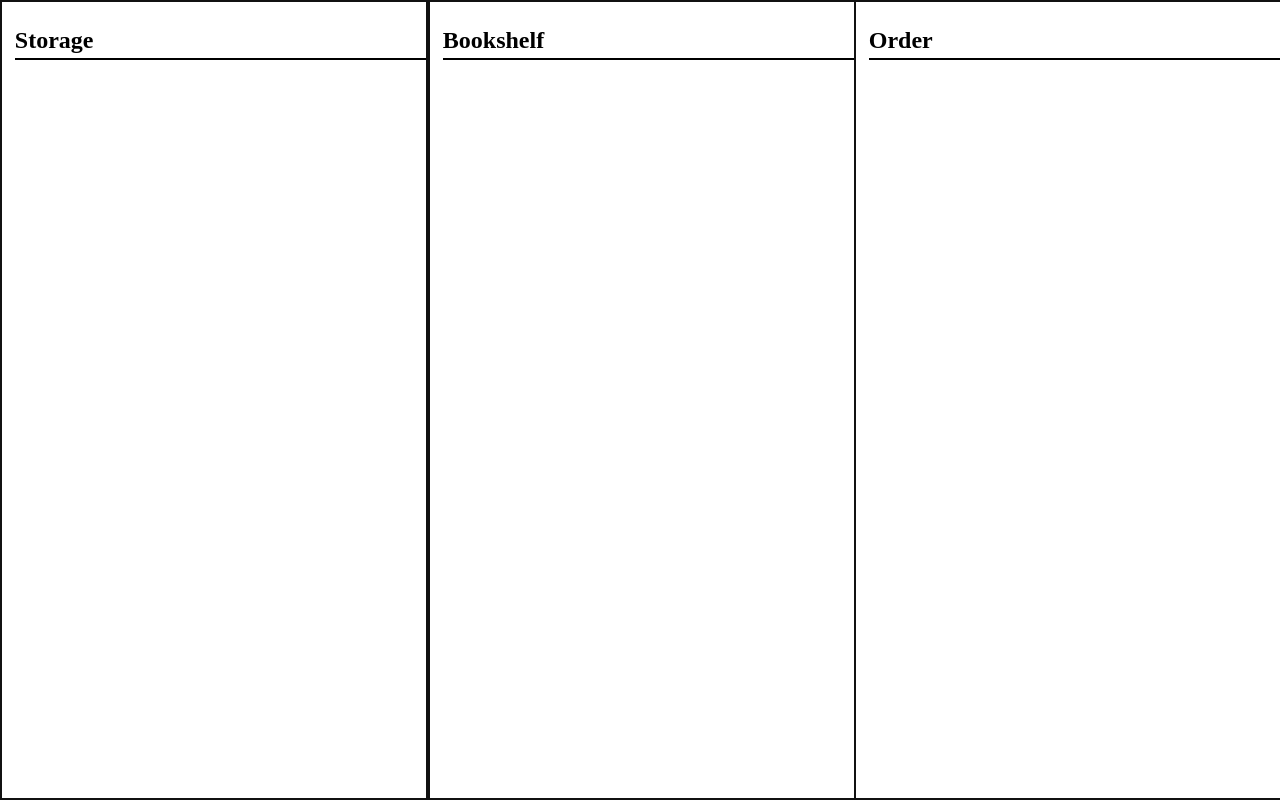
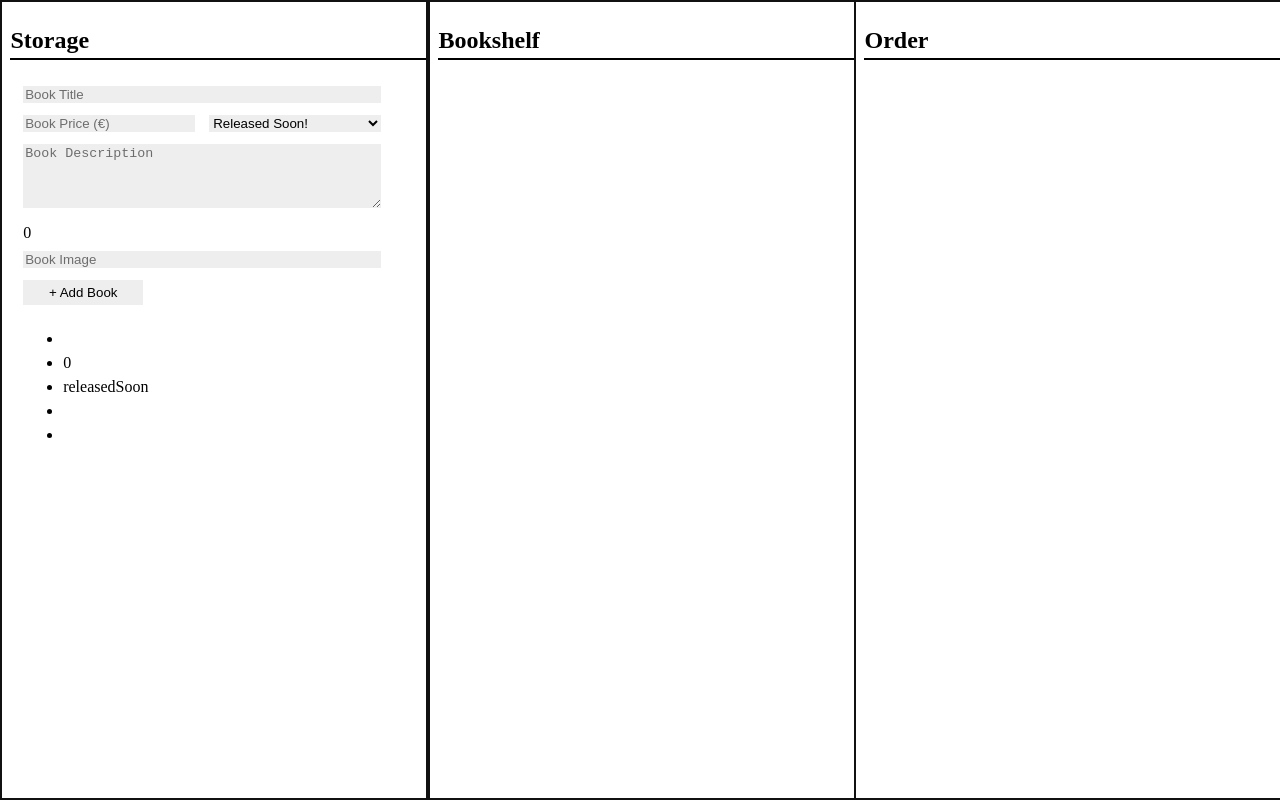
Before and after one commit to jnsrjl/black-books, a React app: page /bookstore/1 in a window 1280 px wide. Built offline with nearby package versions, Linux system fonts and the light colour scheme.

Commit message:
Define AddBook form to populate the state with books
Missing submit function.

```diff
--- /dev/null
+++ b/src/components/AddBook.css
@@ -0,0 +1,32 @@
+.AddBook {
+  max-width: 400px;
+  padding: 0 5% 5% 5%;
+}
+
+input,
+select,
+textarea,
+button {
+  background-color: #eee;
+  border: none;
+  margin: 6px 0;
+  width: 100%;
+}
+
+.price,
+select {
+  width: 48%;
+}
+
+.price {
+  margin-right: 4%;
+}
+
+button {
+  max-width: 120px;
+  padding: 5px 10px;
+}
+
+button:hover {
+  background-color: #ddd;
+}
--- /dev/null
+++ b/src/components/AddBook.js
@@ -0,0 +1,85 @@
+import React, { Component } from "react";
+import "./AddBook.css";
+
+class AddBook extends Component {
+  constructor(props) {
+    super(props);
+    this.state = {
+      title: "",
+      price: 0.0,
+      availability: "releasedSoon",
+      description: "",
+      image: ""
+    };
+  }
+
+  handleInputChange = e => {
+    const value = e.target.value;
+    const name = e.target.name;
+
+    this.setState({
+      [name]: value
+    });
+  };
+
+  render() {
+    return (
+      <form className="AddBook">
+        <input
+          required
+          type="text"
+          name="title"
+          placeholder="Book Title"
+          onChange={this.handleInputChange}
+        />
+        <input
+          className="price"
+          name="price"
+          required
+          type="number"
+          placeholder="Book Price (€)"
+          step="0.01"
+          min="0"
+          onChange={this.handleInputChange}
+        />
+        <select
+          name="availability"
+          value={this.state.availability}
+          onChange={this.handleInputChange}
+        >
+          <option value="inStock">In Stock</option>
+          <option value="releasedSoon">Released Soon!</option>
+        </select>
+        <textarea
+          name="description"
+          maxLength="140"
+          minLength="1"
+          placeholder="Book Description"
+          required
+          rows="4"
+          onChange={this.handleInputChange}
+        />
+        <span>0</span>
+        <input
+          required
+          type="text"
+          name="image"
+          placeholder="Book Image"
+          onChange={this.handleInputChange}
+        />
+        <button required type="submit">
+          + Add Book
+        </button>
+        <ul>
+          <li>{this.state.title}</li>
+          <li>{this.state.price}</li>
+          <li>{this.state.availability}</li>
+          <li>{this.state.description}</li>
+          <li>{this.state.image}</li>
+        </ul>
+      </form>
+    );
+  }
+}
+
+export default AddBook;
--- a/src/components/BookstoreManager.css
+++ b/src/components/BookstoreManager.css
@@ -1,5 +1,6 @@
 h2 {
   border-bottom: 2px solid #000;
+  margin-left: 2%;
 }
 
 .BookstoreManager {
@@ -12,5 +13,4 @@ h2 {
   border: 2px solid #111;
   flex: 1;
   overflow: scroll;
-  padding-left: 1%;
 }
--- a/src/components/Storage.js
+++ b/src/components/Storage.js
@@ -1,4 +1,5 @@
 import React, { Component } from "react";
+import AddBook from "./AddBook";
 import "./Storage.css";
 
 class Storage extends Component {
@@ -6,6 +7,7 @@ class Storage extends Component {
     return (
       <div className="Storage">
         <h2>Storage</h2>
+        <AddBook />
       </div>
     );
   }
```
